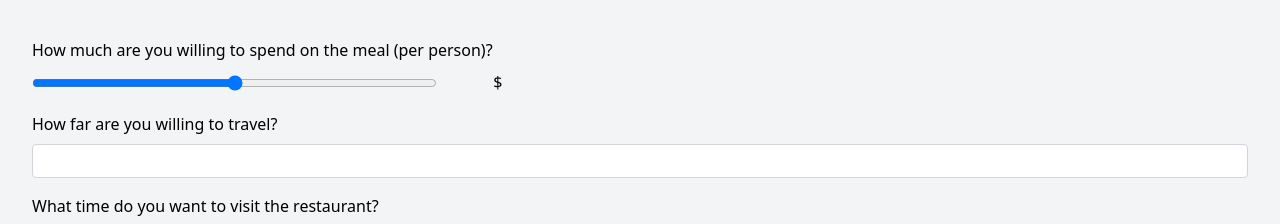
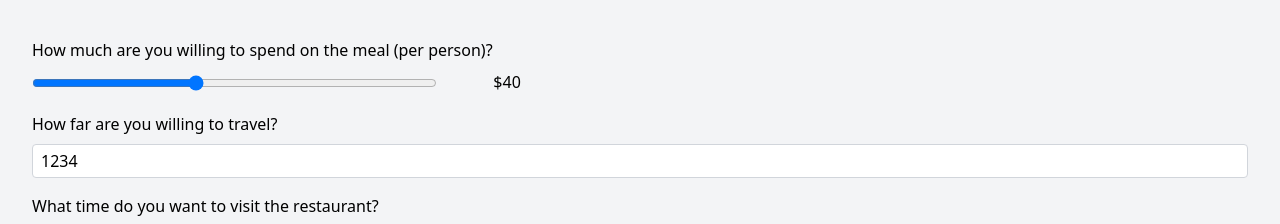
Before and after one commit to taeyangcode/ai-boyfriend, a React (Vite) app: page / in a window 1280 px wide. Shown: the part 472-696 px from the top of the page. Built offline with nearby package versions, Linux system fonts and the light colour scheme; no server answers.

Commit message:
fixed slider bug for budget

```diff
--- a/src/UserFilter/UserFilter.tsx
+++ b/src/UserFilter/UserFilter.tsx
@@ -18,8 +18,9 @@ function UserFilter({ notifications, setNotifications, changePage, setQuestion,
     const [currentPosition, setCurrentPosition] = useState<GeolocationPosition>()
     const [latitude, setLatitude] = useState<string>('')
     const [longitude, setLongitude] = useState<string>('')
-    const [budget, setBudget] = useState<string>('')
-    const [distance, setDistance] = useState<string>('')
+    const [price, setPrice] = useState<string>('40')
+    const [budget, setBudget] = useState<number>(40)
+    const [distance, setDistance] = useState<string>('1234')
     const [date, setDate] = useState<Date>(new Date())
     const [dietaryPreferences, setDietaryPreferences] = useState<string[]>([])
 
@@ -51,7 +52,7 @@ function UserFilter({ notifications, setNotifications, changePage, setQuestion,
             input: {
                 longitude: Number(longitude),
                 latitude: Number(latitude),
-                price: Number(budget),
+                price: Number(price),
                 radius: Number(distance),
                 date: parseInt((date.getTime() / 1000).toFixed(0)),
                 dietary_preferences: dietaryPreferences,
@@ -179,10 +180,10 @@ function UserFilter({ notifications, setNotifications, changePage, setQuestion,
                                 } else {
                                     price = '4'
                                 }
-
-                                setBudget(price)
+                                setBudget(budgetValue)
+                                setPrice(price)
                             }}
-                            className="w-1/3 rounded border border-gray-300 px-2 py-1 "
+                            className="w-1/3 rounded border border-gray-300 py-1"
                         />
                         <div className="ml-14">${budget}</div>
                     </div>
```
